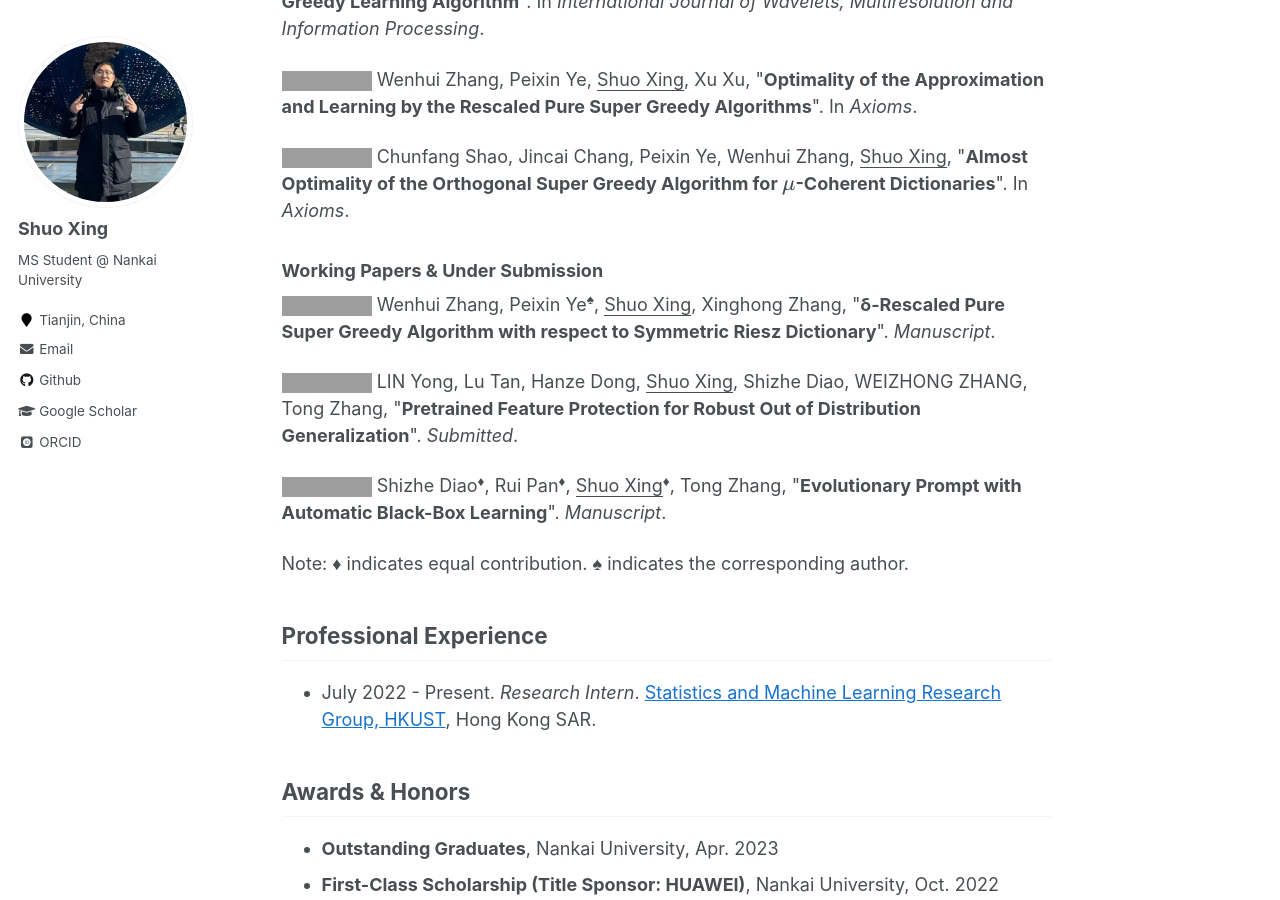
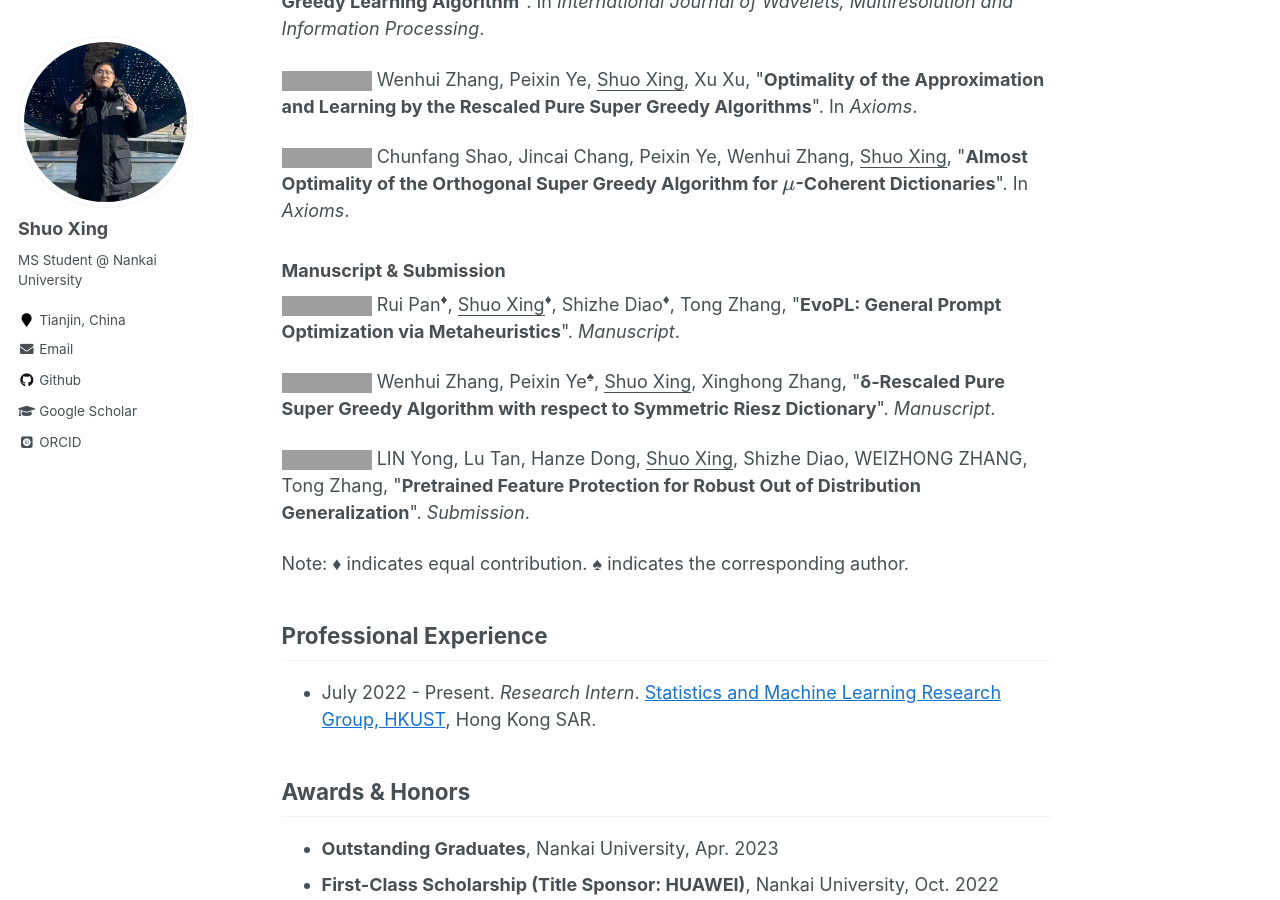
Before and after one commit to ShuoXing98/shuoxing98.github.io, a Jekyll site: the page built from _pages/about.md, in a window 1280 px wide and 900 px high, scrolled down 1373 px, cut to the strip 0-900 px from the top of the window. Built offline with Jekyll 4.4.1, drawn with Linux system fonts in a browser that asks for light colours; some web fonts are replaced; formulas are drawn with MathJax 3; comment, search, counter and statistics services are not loaded; grey boxes are pictures that could not be loaded.

Commit message:
Update about.md

```diff
--- a/_pages/about.md
+++ b/_pages/about.md
@@ -48,15 +48,15 @@ I am an incoming Ph.D candidate at [Texas A&M University](https://www.tamu.edu/)
 <a href="https://www.mdpi.com/2075-1680/11/5/186" target="_blank"><img src="https://img.shields.io/badge/Axioms-2022-blue?style=flat-square"></a> Chunfang Shao, Jincai Chang, Peixin Ye, Wenhui Zhang, <u>Shuo Xing</u>, &quot;**Almost Optimality of the Orthogonal Super Greedy Algorithm for $μ$-Coherent Dictionaries**&quot;. In *Axioms*.
 
 
-### Working Papers & Under Submission
+### Manuscript & Submission
+
+<a href="" target="_blank"><img src="https://img.shields.io/badge/Manuscript-red"></a> Rui Pan<sup>&diams;</sup>, <u>Shuo Xing</u><sup>&diams;</sup>, Shizhe Diao<sup>&diams;</sup>, Tong Zhang, &quot;**EvoPL: General Prompt Optimization via Metaheuristics**&quot;. *Manuscript*.
 
 <a href="" target="_blank"><img src="https://img.shields.io/badge/Manuscript-red"></a> Wenhui Zhang, Peixin Ye<sup>&spades;</sup>, <u>Shuo Xing</u>, Xinghong Zhang, &quot;**δ-Rescaled Pure Super Greedy Algorithm with respect
 to Symmetric Riesz Dictionary**&quot;. *Manuscript*.
 
 
-<a href="" target="_blank"><img src="https://img.shields.io/badge/Submission-red"></a> LIN Yong, Lu Tan, Hanze Dong, <u>Shuo Xing</u>, Shizhe Diao, WEIZHONG ZHANG, Tong Zhang, &quot;**Pretrained Feature Protection for Robust Out of Distribution Generalization**&quot;. *Submitted*.
-
-<a href="" target="_blank"><img src="https://img.shields.io/badge/Manuscript-red"></a> Shizhe Diao<sup>&diams;</sup>, Rui Pan<sup>&diams;</sup>, <u>Shuo Xing</u><sup>&diams;</sup>, Tong Zhang, &quot;**Evolutionary Prompt with Automatic Black-Box Learning**&quot;. *Manuscript*.
+<a href="" target="_blank"><img src="https://img.shields.io/badge/Submission-red"></a> LIN Yong, Lu Tan, Hanze Dong, <u>Shuo Xing</u>, Shizhe Diao, WEIZHONG ZHANG, Tong Zhang, &quot;**Pretrained Feature Protection for Robust Out of Distribution Generalization**&quot;. *Submission*.
 
 <p>Note: &diams; indicates equal contribution. &spades; indicates the corresponding author.</p>
 
```
